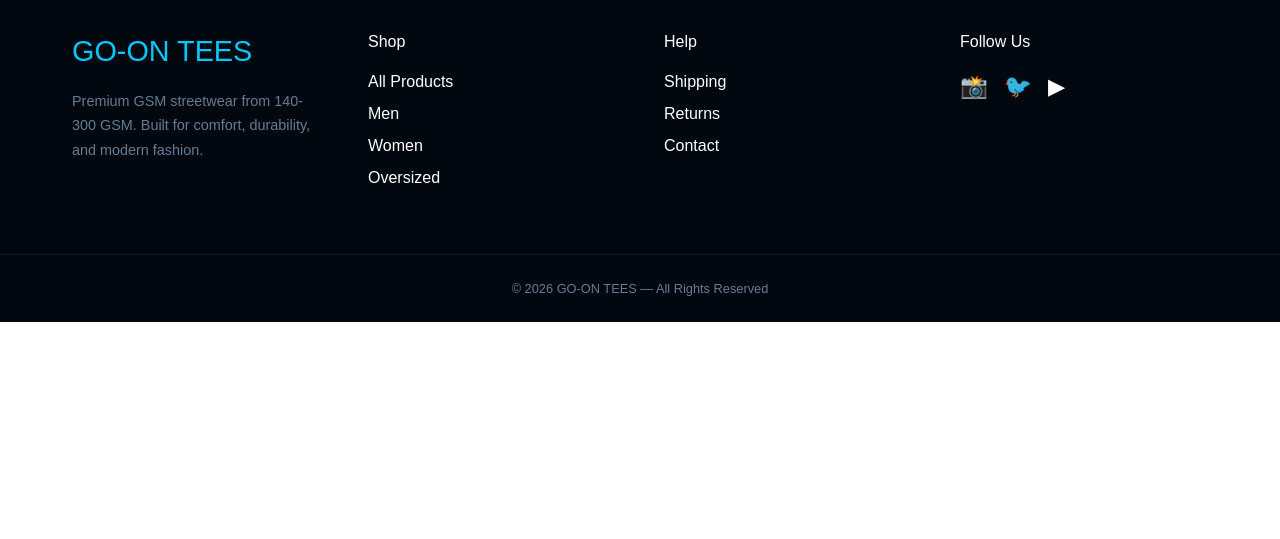
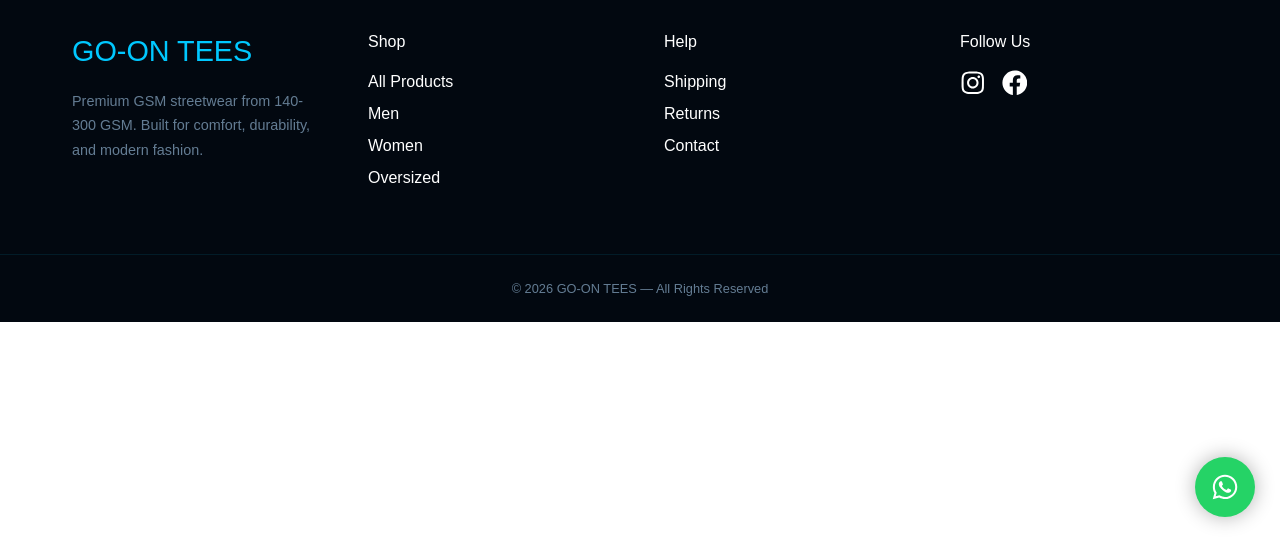
Before and after one commit to vamshichi/go-on-tees, a Next.js app: page /admin/orders in a window 1280 px wide. Shown: the part 258-797 px from the top of the page. Built offline with nearby package versions, Linux system fonts and the light colour scheme; no server answers; the database is empty.

Commit message:
added social media links

```diff
--- a/app/layout.tsx
+++ b/app/layout.tsx
@@ -4,6 +4,7 @@ import "./globals.css";
 import CartDrawer from "@/components/cart/CartDrawer"
 import Navbar from "@/components/layout/Navbar";
 import Footer from "@/components/layout/Footer";
+import WhatsAppFloat from "@/components/WhatsAppFloat";
 
 
 const geistSans = Geist({
@@ -34,6 +35,7 @@ export default function RootLayout({
         <Navbar />
         {children}
         <CartDrawer />
+        <WhatsAppFloat />
         <Footer />
       </body>
     </html>
--- /dev/null
+++ b/components/WhatsAppFloat.tsx
@@ -0,0 +1,39 @@
+"use client"
+
+import { FaWhatsapp } from "react-icons/fa"
+
+export default function WhatsAppFloat() {
+
+ const phone = "919597354107" // country code + number
+
+ return (
+
+  <a
+   href={`https://wa.me/${phone}`}
+   target="_blank"
+   rel="noopener noreferrer"
+   style={{
+    position: "fixed",
+    bottom: "25px",
+    right: "25px",
+    width: "60px",
+    height: "60px",
+    background: "#25D366",
+    borderRadius: "50%",
+    display: "flex",
+    alignItems: "center",
+    justifyContent: "center",
+    color: "white",
+    fontSize: "28px",
+    boxShadow: "0 0 20px rgba(0,0,0,0.3)",
+    zIndex: 9999,
+    cursor: "pointer"
+   }}
+  >
+
+   <FaWhatsapp />
+
+  </a>
+
+ )
+}
--- a/components/layout/Footer.tsx
+++ b/components/layout/Footer.tsx
@@ -1,26 +1,27 @@
 import { T } from "@/components/home/GlobalStyle"
 import Link from "next/link"
+import { FaInstagram, FaFacebook } from "react-icons/fa"
 
-export default function Footer(){
+export default function Footer() {
 
- return(
+    return (
 
         <footer
             style={{
-    background:"#020810",
-    borderTop:"1px solid rgba(0,200,255,0.15)",
+                background: "#020810",
+                borderTop: "1px solid rgba(0,200,255,0.15)",
                 // marginTop:"6rem"
             }}
         >
 
             <div
                 style={{
-     maxWidth:1200,
-     margin:"0 auto",
-     padding:"4rem 2rem",
-     display:"grid",
-     gridTemplateColumns:"repeat(4,1fr)",
-     gap:"3rem"
+                    maxWidth: 1200,
+                    margin: "0 auto",
+                    padding: "4rem 2rem",
+                    display: "grid",
+                    gridTemplateColumns: "repeat(4,1fr)",
+                    gap: "3rem"
                 }}
             >
 
@@ -30,10 +31,10 @@ export default function Footer(){
 
                     <h3
                         style={{
-       fontFamily:T.fontDisplay,
-       fontSize:"1.8rem",
-       color:T.neon,
-       marginBottom:"1rem"
+                            fontFamily: T.fontDisplay,
+                            fontSize: "1.8rem",
+                            color: T.neon,
+                            marginBottom: "1rem"
                         }}
                     >
                         GO-ON TEES
@@ -41,9 +42,9 @@ export default function Footer(){
 
                     <p
                         style={{
-       fontSize:"0.9rem",
-       color:T.textMuted,
-       lineHeight:1.7
+                            fontSize: "0.9rem",
+                            color: T.textMuted,
+                            lineHeight: 1.7
                         }}
                     >
                         Premium GSM streetwear from 140-300 GSM.
@@ -57,11 +58,11 @@ export default function Footer(){
 
                 <div>
 
-     <h4 style={{marginBottom:"1rem",fontFamily:T.fontUI, color:"#fff"}}>
+                    <h4 style={{ marginBottom: "1rem", fontFamily: T.fontUI, color: "#fff" }}>
                         Shop
                     </h4>
 
-     <div style={{display:"flex",flexDirection:"column",gap:"0.5rem", color:"#fff"}}>
+                    <div style={{ display: "flex", flexDirection: "column", gap: "0.5rem", color: "#fff" }}>
 
                         <Link href="/shop">All Products</Link>
                         <Link href="/shop?category=men">Men</Link>
@@ -77,11 +78,11 @@ export default function Footer(){
 
                 <div>
 
-     <h4 style={{marginBottom:"1rem",fontFamily:T.fontUI, color:"#fff"}}>
+                    <h4 style={{ marginBottom: "1rem", fontFamily: T.fontUI, color: "#fff" }}>
                         Help
                     </h4>
 
-     <div style={{display:"flex",flexDirection:"column",gap:"0.5rem", color:"#fff"}}>
+                    <div style={{ display: "flex", flexDirection: "column", gap: "0.5rem", color: "#fff" }}>
 
                         <a href="#">Shipping</a>
                         <a href="#">Returns</a>
@@ -96,15 +97,37 @@ export default function Footer(){
 
                 <div>
 
-     <h4 style={{marginBottom:"1rem",fontFamily:T.fontUI, color:"#fff"}}>
+                    <h4 style={{ marginBottom: "1rem", fontFamily: T.fontUI, color: "#fff" }}>
                         Follow Us
                     </h4>
 
-     <div style={{display:"flex",gap:"1rem",fontSize:"1.4rem", color:"#fff"}}>
+                    <div style={{ display: "flex", gap: "1rem", alignItems: "center" }}>
 
-      <span>📸</span>
-      <span>🐦</span>
-      <span>▶</span>
+ <a
+  href="https://www.instagram.com/go.on.tees?igsh=cDRvMTU5bXJ1ZGww&utm_source=qr"
+  target="_blank"
+  rel="noopener noreferrer"
+  style={{
+   color: "#fff",
+   fontSize: "1.6rem",
+   transition: "0.3s"
+  }}
+ >
+  <FaInstagram />
+ </a>
+
+ <a
+  href="https://www.facebook.com/profile.php?id=61588323502780"
+  target="_blank"
+  rel="noopener noreferrer"
+  style={{
+   color: "#fff",
+   fontSize: "1.6rem",
+   transition: "0.3s"
+  }}
+ >
+  <FaFacebook />
+ </a>
 
 </div>
 
@@ -117,11 +140,11 @@ export default function Footer(){
 
             <div
                 style={{
-     borderTop:"1px solid rgba(0,200,255,0.1)",
-     padding:"1.5rem",
-     textAlign:"center",
-     fontSize:"0.8rem",
-     color:T.textMuted
+                    borderTop: "1px solid rgba(0,200,255,0.1)",
+                    padding: "1.5rem",
+                    textAlign: "center",
+                    fontSize: "0.8rem",
+                    color: T.textMuted
                 }}
             >
 
--- a/package.json
+++ b/package.json
@@ -23,6 +23,7 @@
     "react": "19.2.3",
     "react-dom": "19.2.3",
     "react-hook-form": "^7.71.2",
+    "react-icons": "^5.6.0",
     "zod": "^4.3.6",
     "zustand": "^5.0.11"
   },
```
Also changed, not shown: 1 other file (tests, documents, lock files or other folders). Lines whose indentation alone changed are shown as unchanged.
